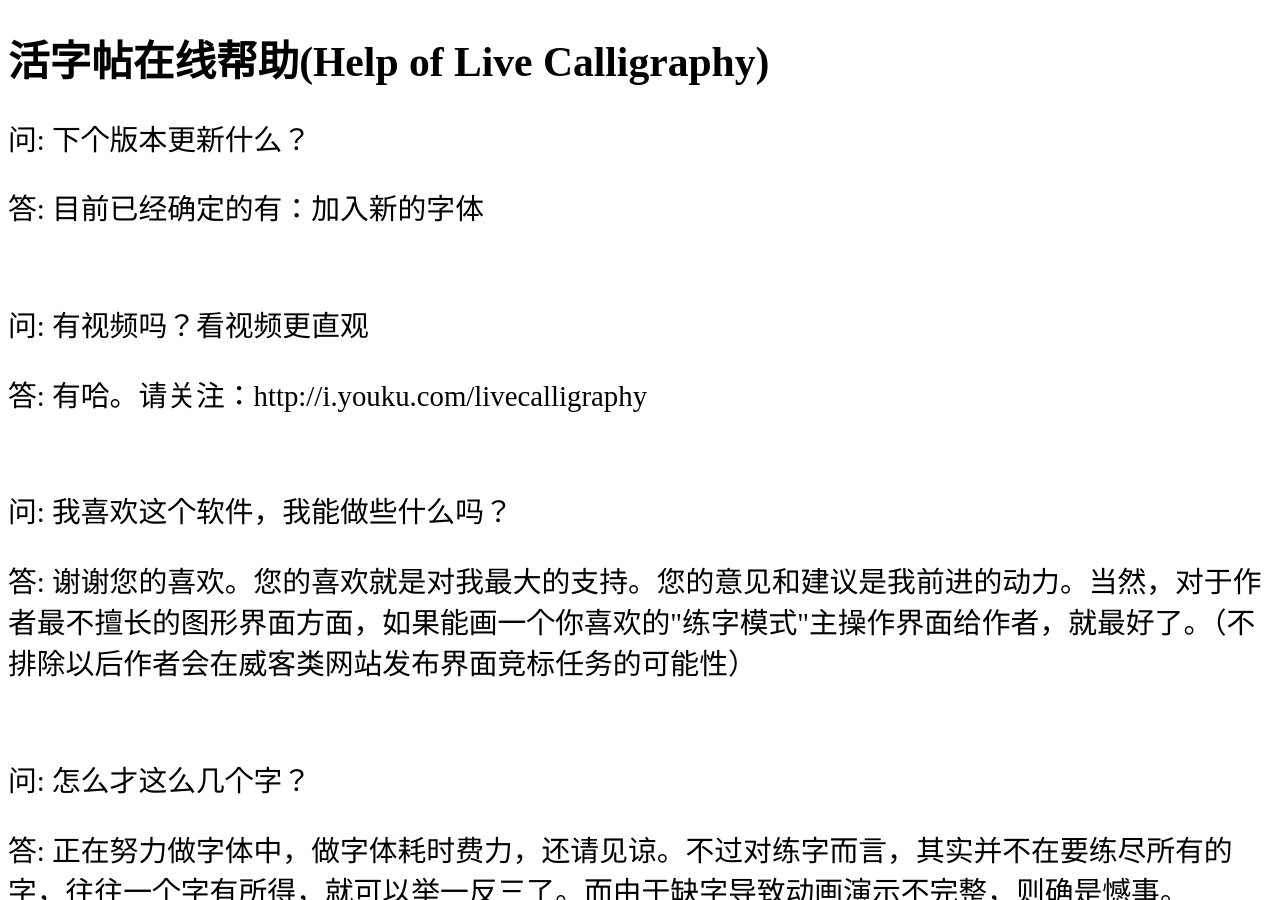
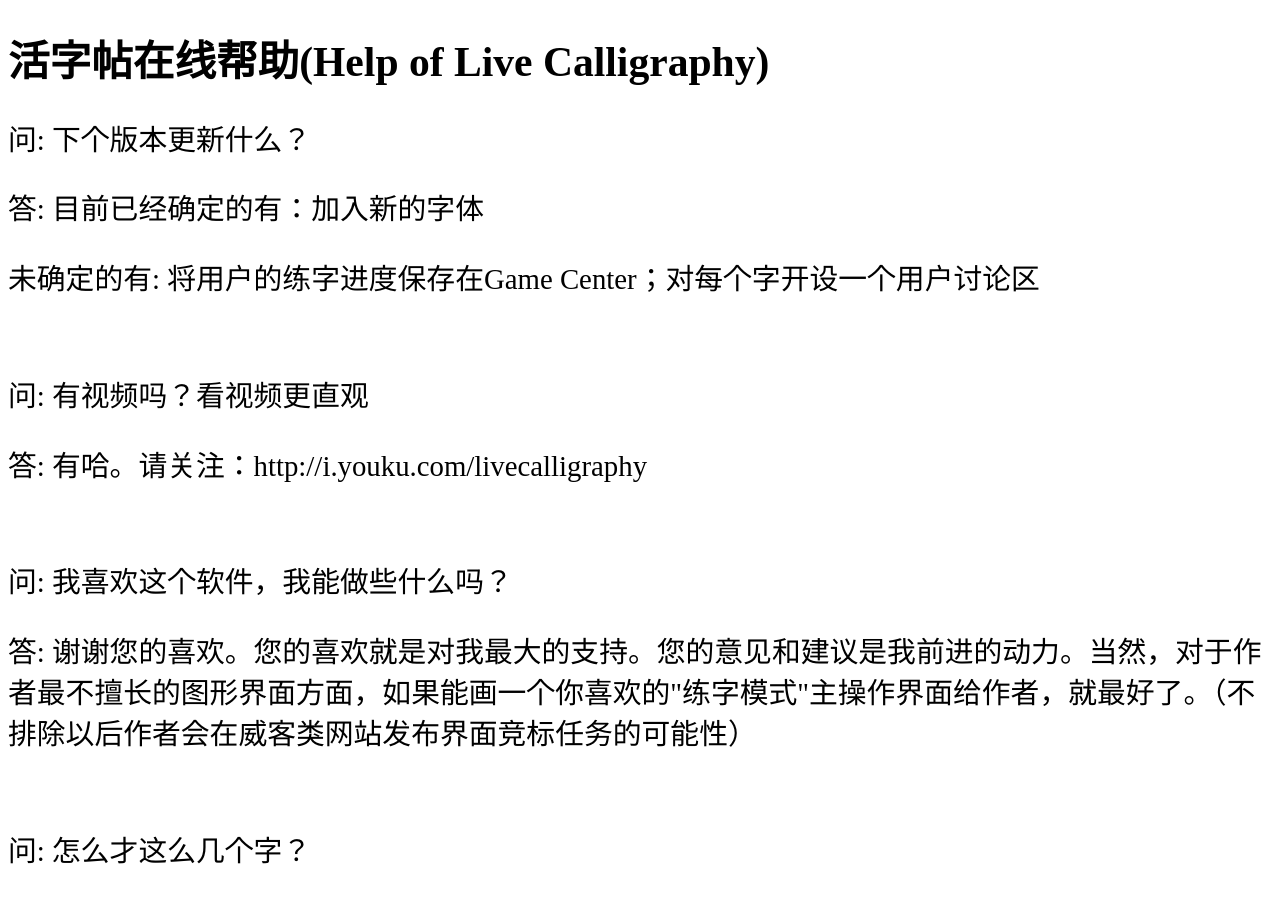
Before and after one commit to shengzhe/livecalligraphy, a Jekyll site: the page built from _posts/2012-08-31-LiveCalligraphyHelp.html, in a window 1280 px wide and 900 px high. Built offline with Jekyll 4.4.1, drawn with Linux system fonts in a browser that asks for light colours; Markdown is read by kramdown in place of the engine named in the settings.

Commit message:
Update _posts/2012-08-31-LiveCalligraphyHelp.html

```diff
--- a/_posts/2012-08-31-LiveCalligraphyHelp.html
+++ b/_posts/2012-08-31-LiveCalligraphyHelp.html
@@ -5,6 +5,7 @@ title: 活字帖在线帮助(Help of Live Calligraphy)
 <h1>{{ page.title }}</h1>
 <p>问: 下个版本更新什么？</p>
 <p>答: 目前已经确定的有：加入新的字体</p>
+<p>未确定的有: 将用户的练字进度保存在Game Center；对每个字开设一个用户讨论区</p>
 <br/>
 <p>问: 有视频吗？看视频更直观</p>
 <p>答: 有哈。请关注：http://i.youku.com/livecalligraphy </p>
```
